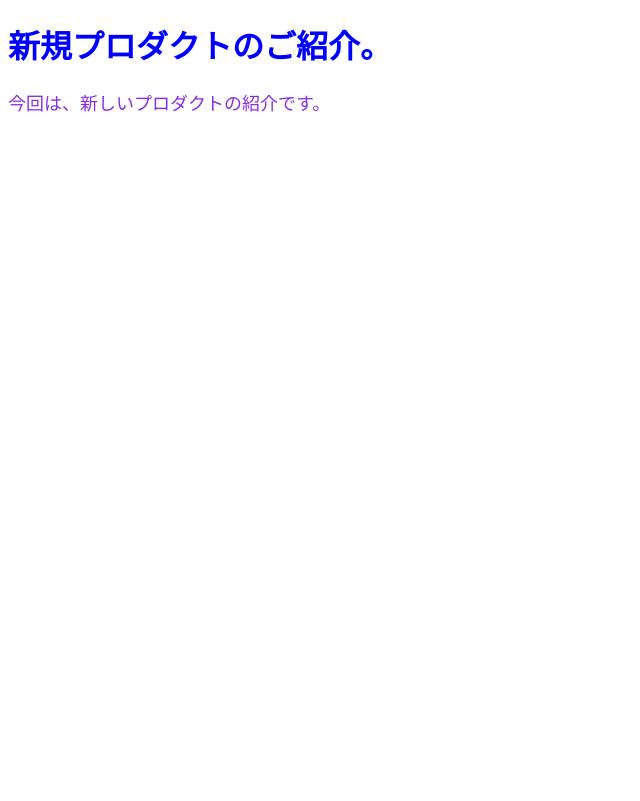
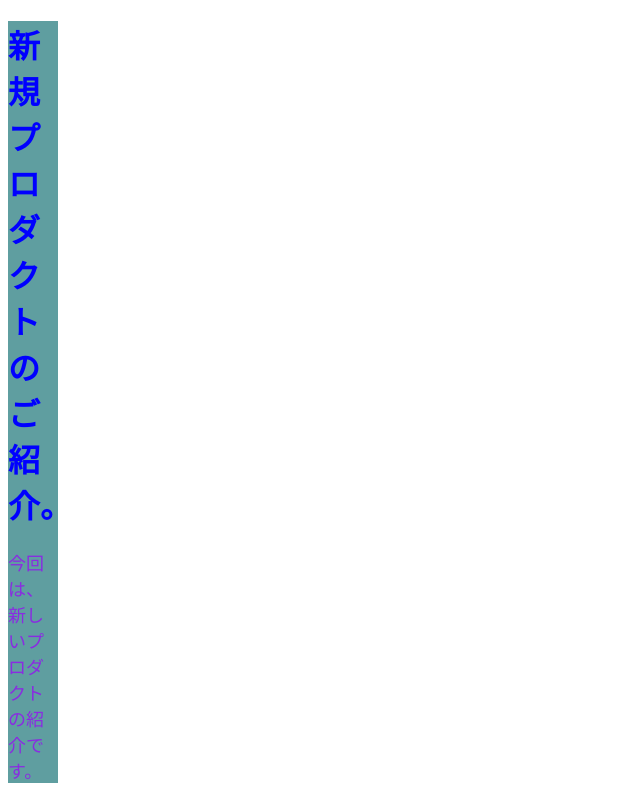
Before and after one commit to 0123takaokeita/webdeb, a plain HTML site: page style-lesson/index.html in a window 1280 px wide. Shown: the whole page, without its empty margins (0-640 px from the left). Drawn offline with Linux system fonts and the light colour scheme.

Commit message:
divタグ

```diff
--- a/style-lesson/index.html
+++ b/style-lesson/index.html
@@ -14,11 +14,18 @@
       font-size: large;
       color: blueviolet;
     }
+    .first-sec{
+      background-color: cadetblue;
+      width: 50px;
+    }
     </style>
 </head>
 <body>
-  <h1 class="title">新規プロダクトのご紹介。</h1>
-  <p class="part1">今回は、新しいプロダクトの紹介です。</p>
+  <div class="first-sec">
+    <h1 class="title">新規プロダクトのご紹介。</h1>
+    <p class="part1">今回は、新しいプロダクトの紹介です。</p>
+
+  </div>
 
 </body>
 </html>
```
